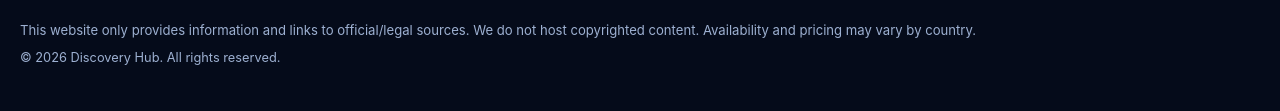
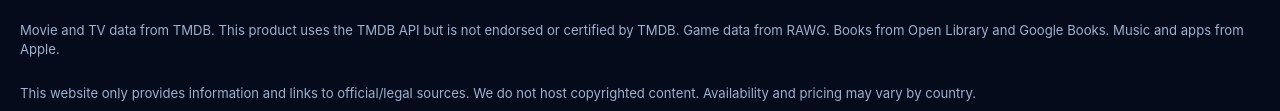
Before and after one commit to NOVAX22333/DISCOVERY-HUB, a plain HTML site: page index.html in a window 1280 px wide. Shown: the part 2048-2159 px from the top of the page. Drawn offline with Linux system fonts and the light colour scheme.

Commit message:
Add files via upload

```diff
--- a/index.html
+++ b/index.html
@@ -102,6 +102,7 @@
       <a href="pages/privacy.html">Privacy Policy</a><a href="pages/terms.html">Terms of Service</a><a href="pages/disclaimer.html">Disclaimer</a><a href="pages/contact.html">Contact</a>
     </div>
   </div>
+  <p class="disclaimer">Movie and TV data from TMDB. This product uses the TMDB API but is not endorsed or certified by TMDB. Game data from RAWG. Books from Open Library and Google Books. Music and apps from Apple.</p>
   <p class="disclaimer">This website only provides information and links to official/legal sources. We do not host copyrighted content. Availability and pricing may vary by country.</p>
   <p class="copy">© <span id="year"></span> Discovery Hub. All rights reserved.</p>
 </footer>
```
